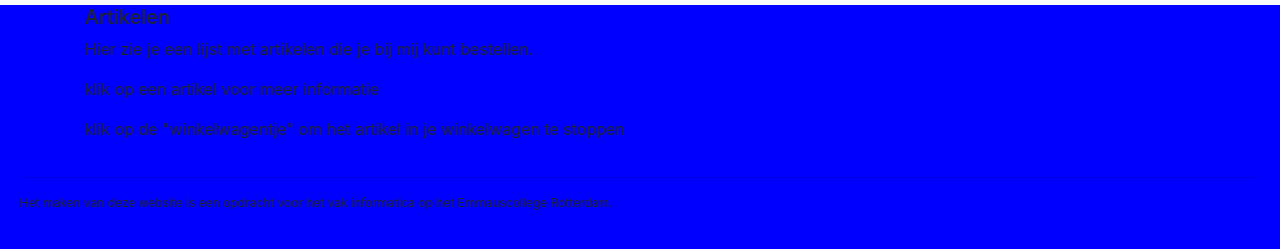
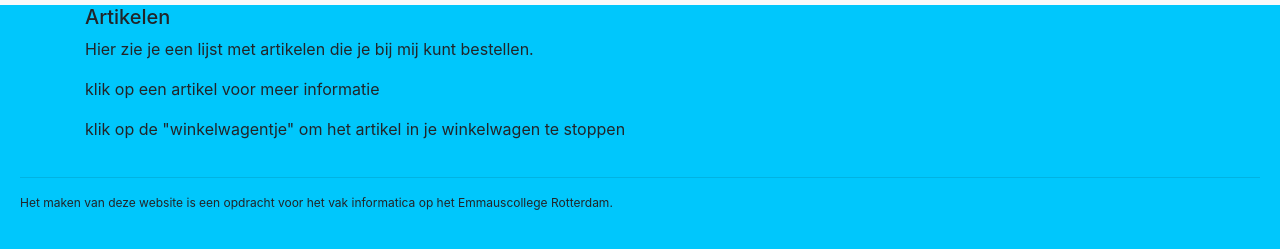
Before and after one commit to emmaus-5h/5Hin1-webshop-RaphaelB-Olav, a website: page web/index.html in a window 1280 px wide. Shown: the part 51-300 px from the top of the page. Drawn offline with nearby package versions, Linux system fonts and the light colour scheme; no server answers.

Commit message:
stap 1 achtergrond kleur klaar

```diff
--- a/web/css/style.css
+++ b/web/css/style.css
@@ -1,5 +1,5 @@
 /* all pages */
-body  { background-color:blue;}
+body  { background-color:#00c7fc;}
 footer {
   margin: 20px;
   font-size: 12px;
```
